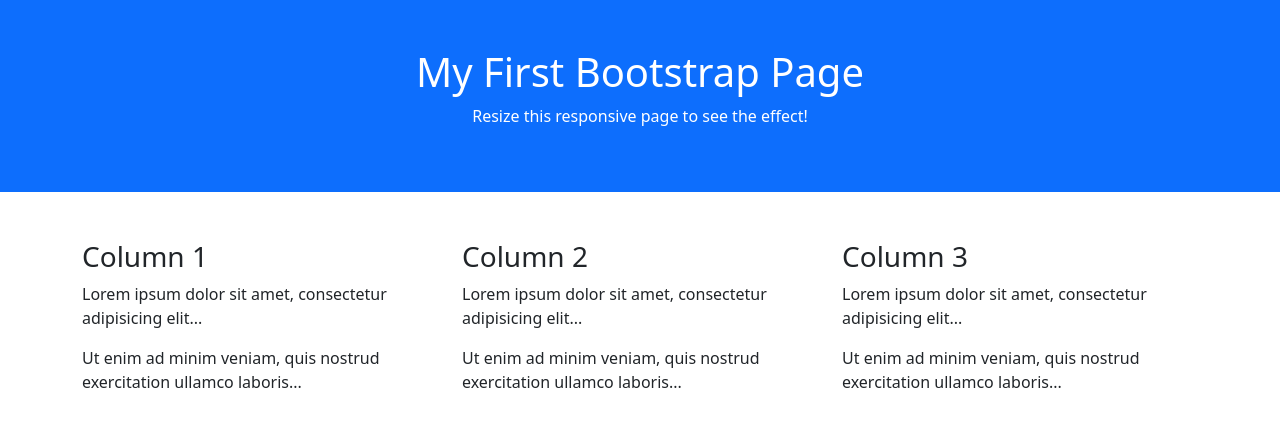
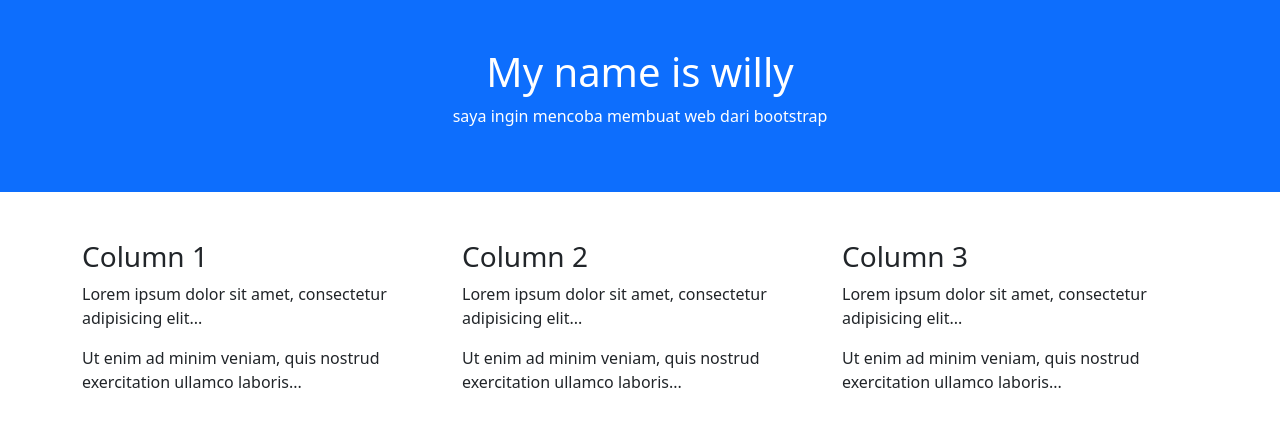
Before and after one commit to willyjonggara/willyjonggara.github.io, a plain HTML site: page index.html in a window 1280 px wide. Drawn offline with nearby package versions, Linux system fonts and the light colour scheme.

```diff
--- a/index.html
+++ b/index.html
@@ -1,7 +1,7 @@
 <!DOCTYPE html>
 <html lang="en">
 <head>
-  <title>Bootstrap 5 Example</title>
+  <title>beacukai sibolga</title>
   <meta charset="utf-8">
   <meta name="viewport" content="width=device-width, initial-scale=1">
   <link href="https://cdn.jsdelivr.net/npm/bootstrap@5.1.2/dist/css/bootstrap.min.css" rel="stylesheet">
@@ -10,8 +10,8 @@
 <body>
 
 <div class="container-fluid p-5 bg-primary text-white text-center">
-  <h1>My First Bootstrap Page</h1>
-  <p>Resize this responsive page to see the effect!</p>
+  <h1>My name is willy</h1>
+  <p>saya ingin mencoba membuat web dari bootstrap</p>
 </div>
 
 <div class="container mt-5">
```
